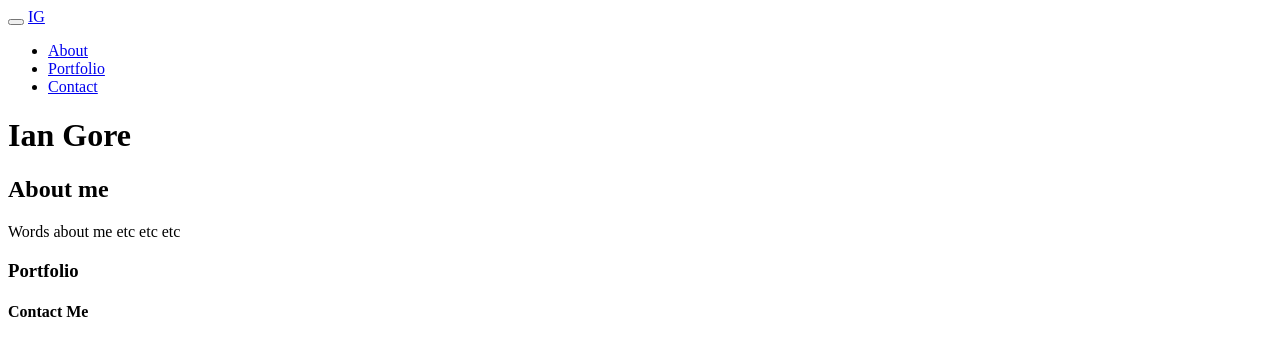
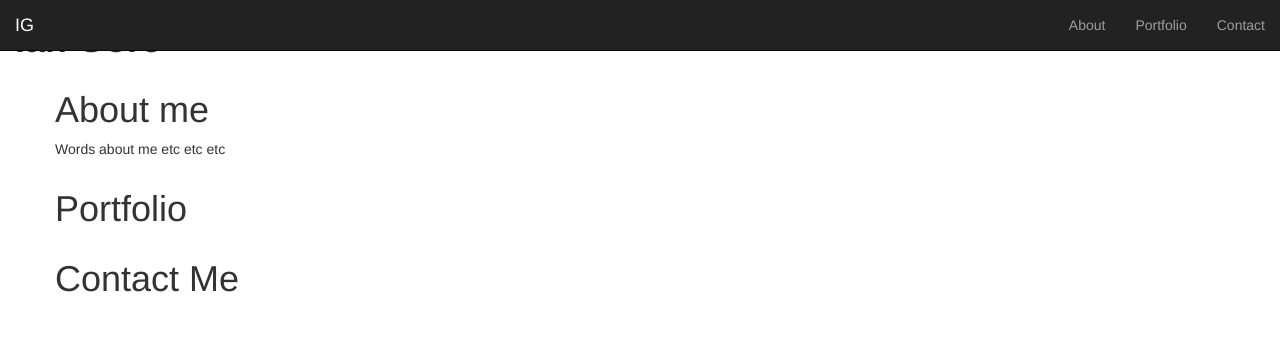
Before and after one commit to Ashknight/Portfolio, a plain HTML site: page index.html in a window 1280 px wide. Drawn offline with nearby package versions, Linux system fonts and the light colour scheme.

Commit message:
adding CSS and Scripts

```diff
--- a/index.html
+++ b/index.html
@@ -1,3 +1,9 @@
+<script src="https://cdnjs.cloudflare.com/ajax/libs/twitter-bootstrap/3.3.7/js/bootstrap.min.js"></script>
+<script src="https://cdnjs.cloudflare.com/ajax/libs/jquery/3.1.0/jquery.min.js"></script>
+
+<link href="https://cdnjs.cloudflare.com/ajax/libs/twitter-bootstrap/3.3.7/css/bootstrap.min.css" rel="stylesheet" />
+<link href="https://cdnjs.cloudflare.com/ajax/libs/font-awesome/4.6.3/css/font-awesome.min.css" rel="stylesheet" />
+
 <body>
 <!--Nav bar-->
 <nav class="navbar navbar-inverse navbar-fixed-top">
```
